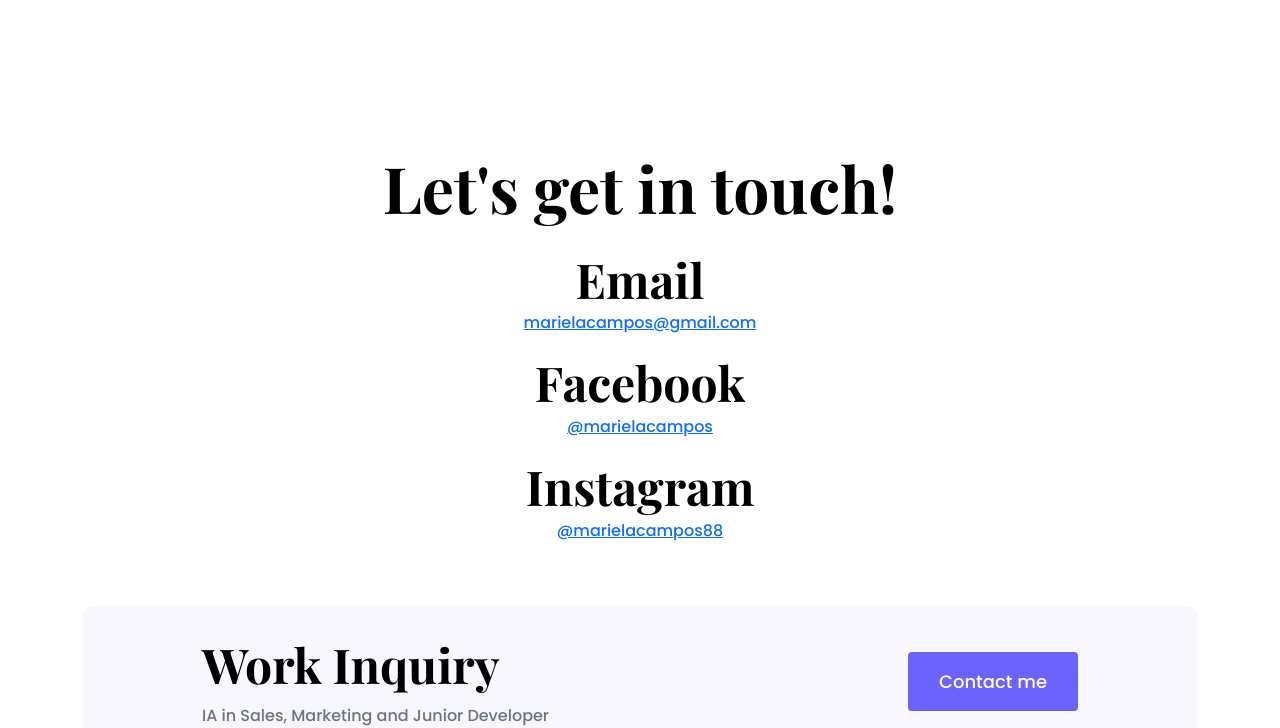
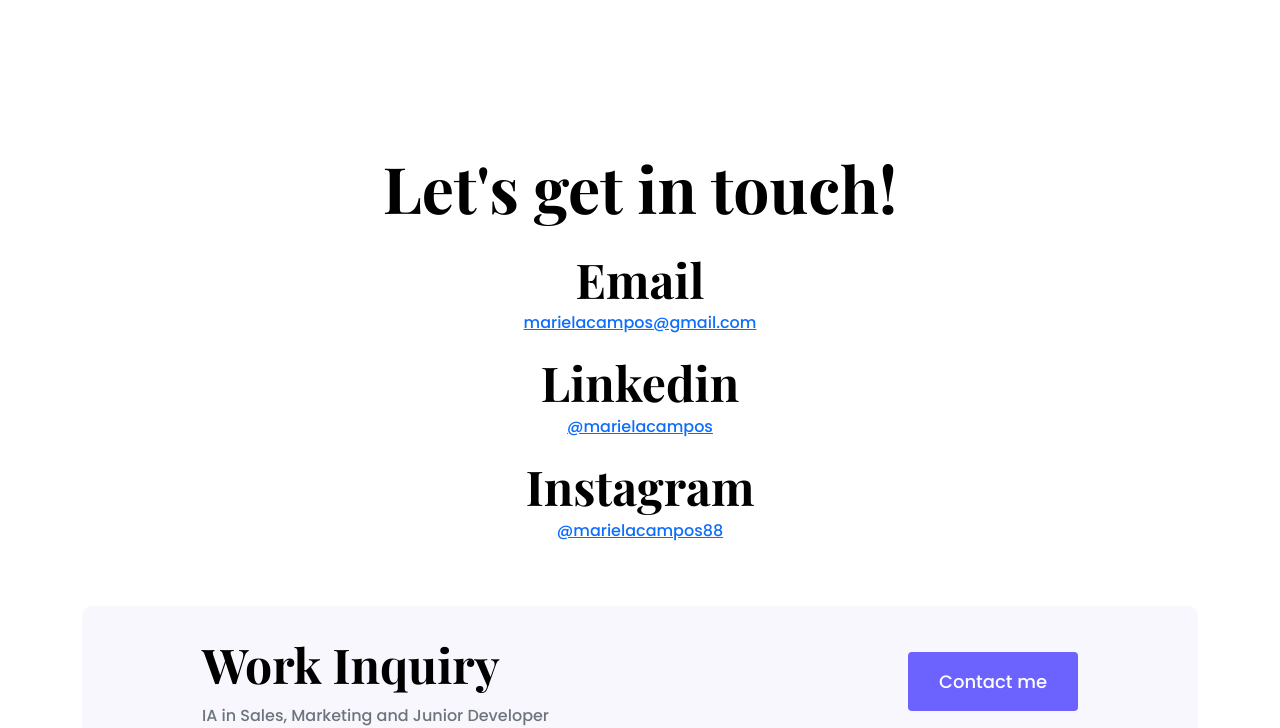
Before and after one commit to MoonLightVillas/portfolio-project, a plain HTML site: page contact.html in a window 1280 px wide. Shown: the part 82-810 px from the top of the page. Drawn offline with nearby package versions, Linux system fonts and the light colour scheme.

Commit message:
fixe social media name

```diff
--- a/contact.html
+++ b/contact.html
@@ -65,7 +65,7 @@
         <a href="mailto:marielacampos@gmail.com">
         marielacampos@gmail.com </a>
     </p>
-    <h3 class="text-center m-0">Facebook</h3>
+    <h3 class="text-center m-0">Linkedin</h3>
     <p class="text-center text-muted">
         <a href="https://www.linkedin.com/in/mariela-campos-9b4a791b/"
         target="_blank">
```
